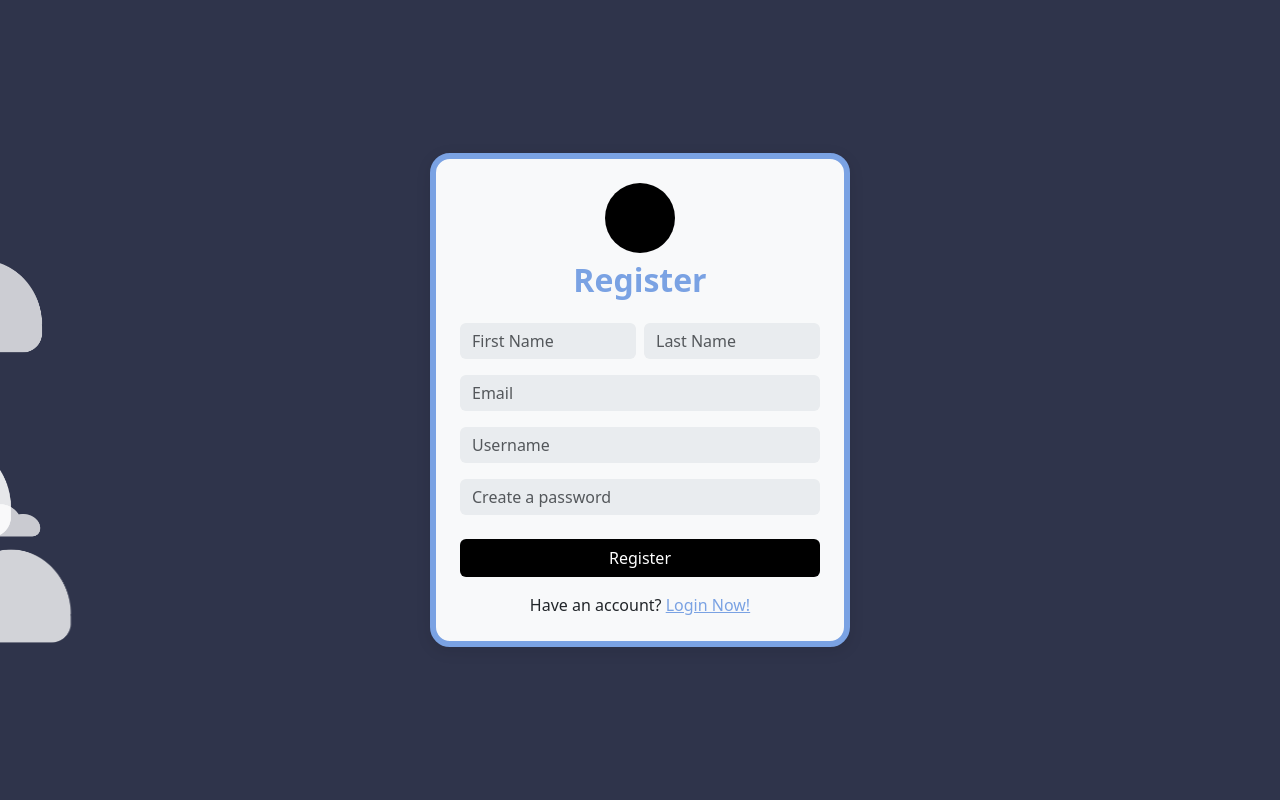
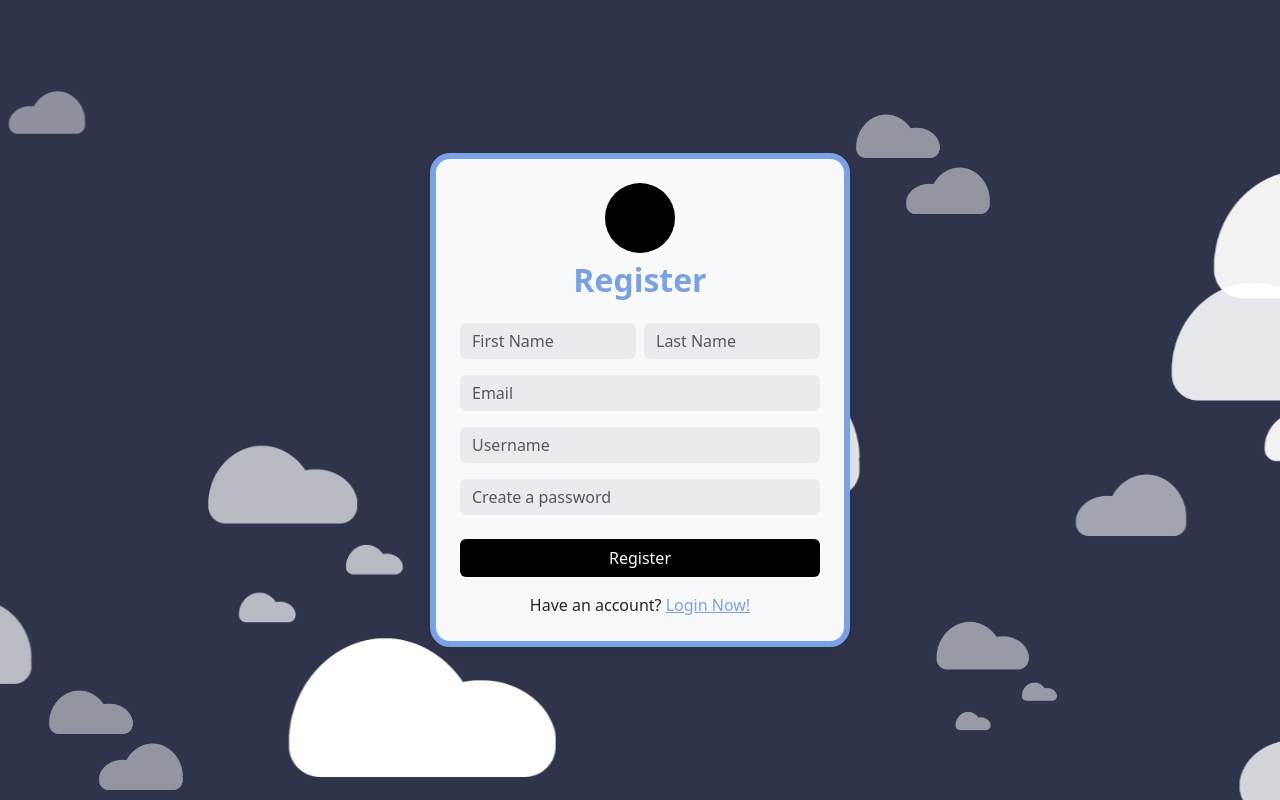
Before and after one commit to naddyafav/LargeProjectCOP4331, a React (Vite) app in the folder PersonalityApp/client/: page /registration in a window 1280 px wide. Built offline with nearby package versions, Linux system fonts and the light colour scheme.

Commit message:
changed clouds on register to match login pages

```diff
--- a/PersonalityApp/client/src/pages/Registration.tsx
+++ b/PersonalityApp/client/src/pages/Registration.tsx
@@ -59,31 +59,106 @@ export default function Registration() {
   }
 };
 
-  const inputStyle = {
-    backgroundColor: "#e9ecef",
-    border: "none",
-  };
+  const inputStyle = { backgroundColor: "#e9ecef", border: "none" };
 
-  // Generate clouds only once when component mounts
-  const clouds = useMemo(() => {
+  // === Initial clouds (one-time) ===
+  const initialClouds = useMemo(() => {
     const cloudImages = ["/cloud1.png", "/cloud2.png", "/cloud3.png"];
-    return [...Array(6)].map((_, i) => {
-      const src = cloudImages[Math.floor(Math.random() * cloudImages.length)];
-      // Randomly choose direction left→right or right→left
+    const totalInitial = 10; // number of clouds to appear immediatel
+
+    // Generate evenly spaced horizontal positions
+    const horizontalPositions = [0.02, 0.08, 0.13, 0.25, 0.38, 0.43, 0.615, 0.76, 0.91, 0.97];
+
+    // Generate random vertical positions
+    const verticalPositions = [0.48, 0.05, 0.82, 0.27, 0.66, 0.98, 0.73, 0.1, 0.5, 0.89];
+
+    let lastIndex = -1;
+
+    const getRandomCloud = () => {
+      let newIndex;
+      do {
+        newIndex = Math.floor(Math.random() * cloudImages.length);
+      } while (newIndex === lastIndex);
+      lastIndex = newIndex;
+      return cloudImages[newIndex];
+    };
+
+    return Array.from({ length: totalInitial }).map((_, i) => {
+      const src = getRandomCloud();
       const direction = Math.random() < 0.5 ? "left" : "right";
+
+      // Cloud size factor: 0 → 1
+      const sizeFactor = Math.random();
+      const width = 100 + sizeFactor * 400; // 100px → 500px
+      const duration = 80 - sizeFactor * 40; // 80s → 20s
+      const opacity = 0.4 + sizeFactor * 0.6; // 0.4 → 1.0
+      const top = verticalPositions[i] * 100;
+      const left = horizontalPositions[i] * 100;
+
+      const animation = direction === "left"
+        ? `floatCloudLR ${duration}s linear forwards`
+        : `floatCloudRL ${duration}s linear forwards`;
+
       return {
-        key: i,
+        key: `initial-${i}`,
         src,
         style: {
           position: "absolute" as const,
-          top: `${Math.random() * 50 + 5}%`,
-          left: direction === "left" ? "-200px" : "120vw",
-          width: `${300 + Math.random() * 100}px`,
-          animation: direction === "left"
-            ? `floatCloudLR ${20 + Math.random() * 20}s linear ${Math.random() * 10}s infinite`
-            : `floatCloudRL ${20 + Math.random() * 20}s linear ${Math.random() * 10}s infinite`,
-          opacity: 0.7 + Math.random() * 0.3,
+          top: `${top}%`,
+          width: `${width}px`,
+          left: `${left}%`,
+          animation: animation,
+          opacity,
           zIndex: 0,
+        },
+      };
+    });
+  }, []);
+
+  // === Continuous clouds (loops forever) ===
+  const loopingClouds = useMemo(() => {
+    const cloudImages = ["/cloud1.png", "/cloud2.png", "/cloud3.png"];
+    const totalLoop = 15;
+
+    let lastIndex = -1;
+
+    const getRandomCloud = () => {
+      let newIndex;
+      do {
+        newIndex = Math.floor(Math.random() * cloudImages.length);
+      } while (newIndex === lastIndex);
+      lastIndex = newIndex;
+      return cloudImages[newIndex];
+    };
+
+    return Array.from({ length: totalLoop }).map((_, i) => {
+      const src = getRandomCloud();
+      const direction = Math.random() < 0.5 ? "left" : "right";
+
+      // Cloud size factor: 0 → 1
+      const sizeFactor = Math.random();
+      const width = 100 + sizeFactor * 400; // 100px → 500px
+      const duration = 80 - sizeFactor * 40; // 80s → 20s
+      const delay = Math.random() * 10;
+      const opacity = 0.4 + sizeFactor * 0.6; // 0.4 → 1.0
+      const top = 0 + Math.random() * 80;
+      const left = direction === "left" ? `-${width + 50}px` : `calc(100vw + 50px)`;
+
+      const animation = direction === "left"
+        ? `floatCloudLR ${duration}s linear ${delay}s infinite`
+        : `floatCloudRL ${duration}s linear ${delay}s infinite`;
+
+      return {
+        key: `loop-${i}`,
+        src,
+        style: {
+          position: "absolute",
+          top: `${top}%`,
+          width: `${width}px`,
+          left,
+          animation,
+          opacity,
+          zIndex: 0
         },
       };
     });
@@ -94,22 +169,20 @@ export default function Registration() {
       className="d-flex justify-content-center align-items-center"
       style={{ width: "100%", height: "100vh", backgroundColor: "#2F344B", position: "relative", overflow: "hidden" }}
     >
-      {/* ☁️ CLOUDS */}
-      {clouds.map((cloud) => (
-        <img key={cloud.key} src={cloud.src} style={cloud.style} />
-      ))}
+      {/* Clouds */}
+      {initialClouds.map((initialCloud) => (<img key={initialCloud.key} src={initialCloud.src} style={initialCloud.style} />))}
+      {loopingClouds.map((loopingCloud) => (<img key={loopingCloud.key} src={loopingCloud.src} style={loopingCloud.style} />))}
 
-      {/* Animation keyframes */}
       <style>
         {`
           @keyframes floatCloudLR {
-            0% { transform: translateX(-20%); }   /* start slightly offscreen left */
-            100% { transform: translateX(100%); } /* move fully to right */
+            0%   { transform: translateX(0); }
+            100% { transform: translateX(calc(100vw + 500px)); } /* ensures fully crosses screen */
           }
 
           @keyframes floatCloudRL {
-            0% { transform: translateX(120%); }  /* start slightly offscreen right */
-            100% { transform: translateX(-20%); } /* move fully to left */
+            0%   { transform: translateX(0); }
+            100% { transform: translateX(calc(-100vw - 500px)); }
           }
         `}
       </style>
```
